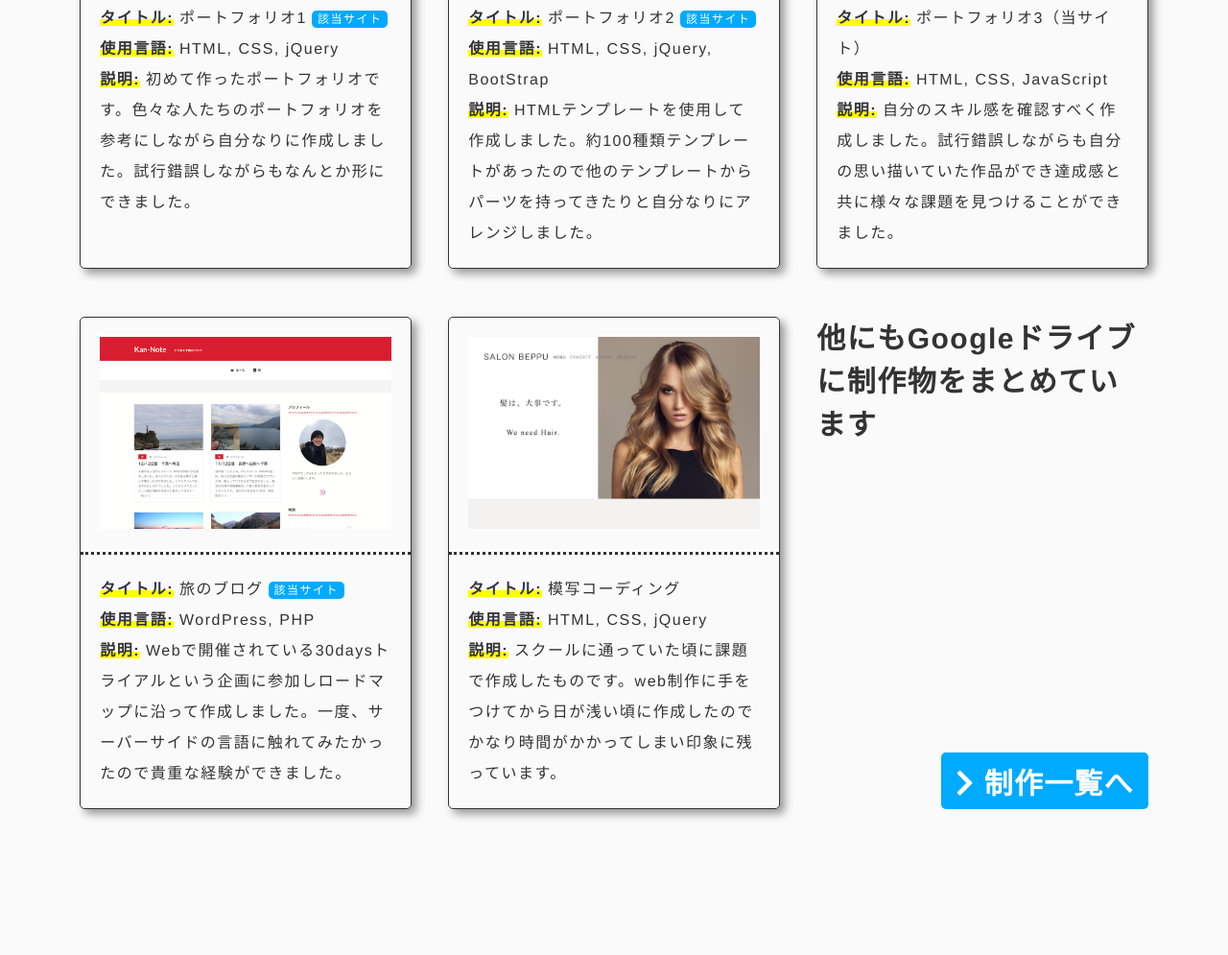
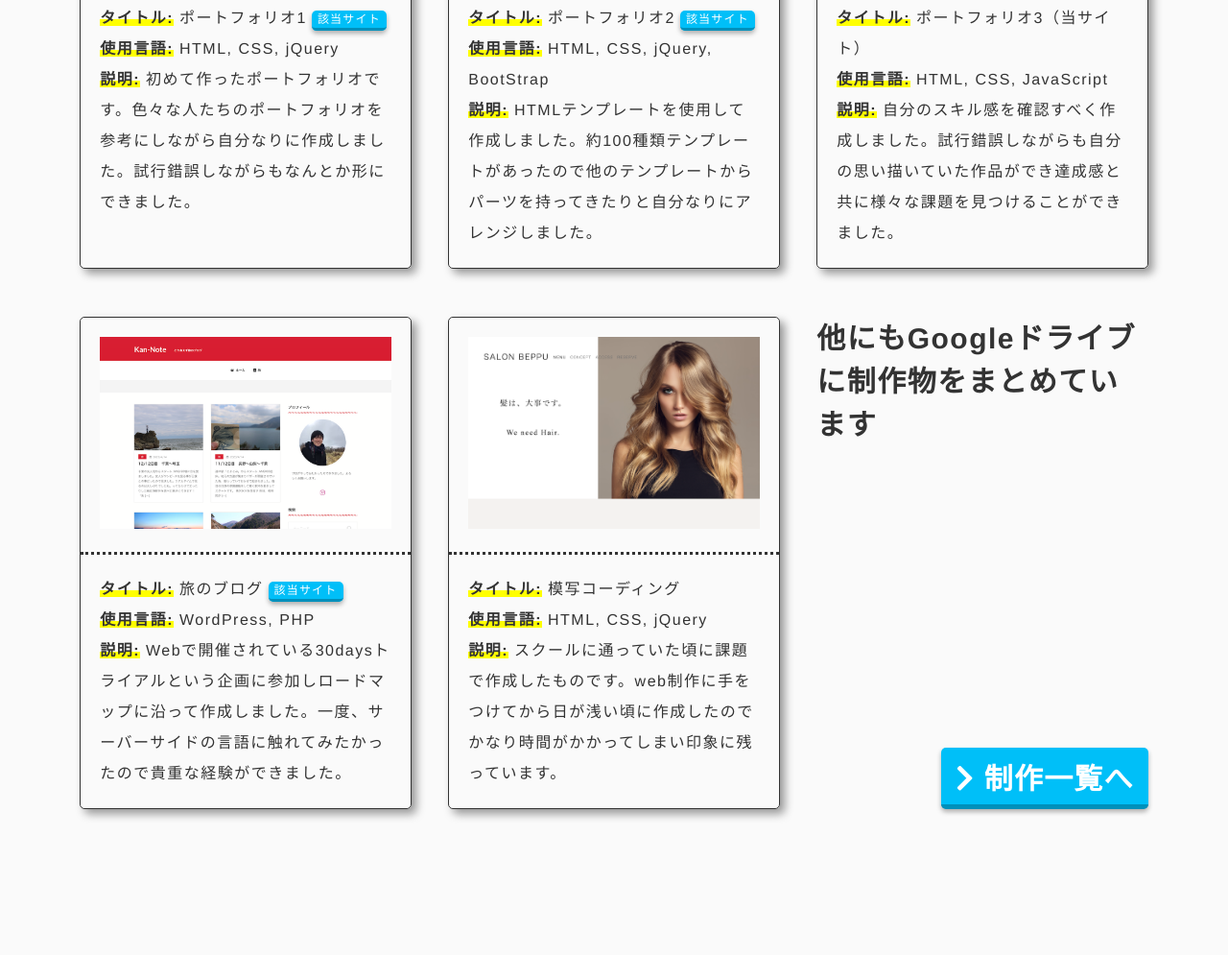
Before and after one commit to takamiti-ta/portfolio3, a website built with webpack: page dist/index.html in a window 1280 px wide. Shown: the part 2365-3360 px from the top of the page at 96% size. Built offline with nearby package versions, Linux system fonts and the light colour scheme.

Commit message:
ボタン立体表示

```diff
--- a/src/sass/module/_common.scss
+++ b/src/sass/module/_common.scss
@@ -81,13 +81,15 @@
   font-family: $font-main;
   font-weight: bold;
   color: #fff;
-  background: #00aaff;
+  background: #00bff8;
   border-radius: 5px;
   border: 0;
   letter-spacing: 1.2px;
   padding: .25em .5em;
-  transition: .5s;
+  transition: .3s;
   cursor: pointer;
+  border-bottom: 5px solid #0090bb;
+  box-shadow: 0 3px 5px rgba(0, 0, 0, .3);
   @include sp {
     font-size: 2rem;
   }
@@ -95,6 +97,8 @@
     color: #fff;
   }
   &:hover {
-  background: #005eff;
+  background: #00bff8;
+  margin-top: 3px;
+  border-bottom: 2px solid #0090bb;
   }
 }
--- a/src/sass/page/_portfolio.scss
+++ b/src/sass/page/_portfolio.scss
@@ -69,14 +69,48 @@
   }
 }
 
+// .portfolio-link {
+//   background-color: #00bff8;
+//   border-bottom: 3px solid #0090bb;
+//   color: #fff;
+//   font-size: 1.2rem;
+//   border-radius: 5px;
+//   padding: .2em .5em;
+//   margin-left: 5px;
+//   transition: all .3s;
+// }
+
+// .portfolio-link:hover {
+//   margin-top: 5px;
+//   background-color: #00bff8;
+//   border-bottom: 2px solid #0090bb;
+// }
+
 .portfolio-link {
-  background-color: #00aaff;
+  font-size: 1.2rem;
+  font-family: $font-main;
   color: #fff;
-  font-size: 1.2rem;
+  background: #00bff8;
   border-radius: 5px;
+  letter-spacing: 1.2px;
   padding: .2em .5em;
+  transition: .5s;
   margin-left: 5px;
+  cursor: pointer;
+  border-bottom: 3px solid #0090bb;
+  box-shadow: 0 3px 5px rgba(0, 0, 0, .3);
+  @include sp {
+    margin-left: 0;
+  }
+  a {
+    color: #fff;
+  }
+  &:hover {
+  background: #00bff8;
+  border-bottom: 1px solid #0090bb;
+  }
 }
+
 
 .portfolio-board-text {
   font-size: 3rem;
--- a/src/sass/responsive/_responsive.scss
+++ b/src/sass/responsive/_responsive.scss
@@ -40,3 +40,10 @@
         display: none;
     }
 }
+// brのsp表示
+.pc-none {
+    display: none;
+    @include sp {
+        display: block;
+    }
+}
```
Also changed, not shown: dist/index.html, dist/main.js, 1 other file.
